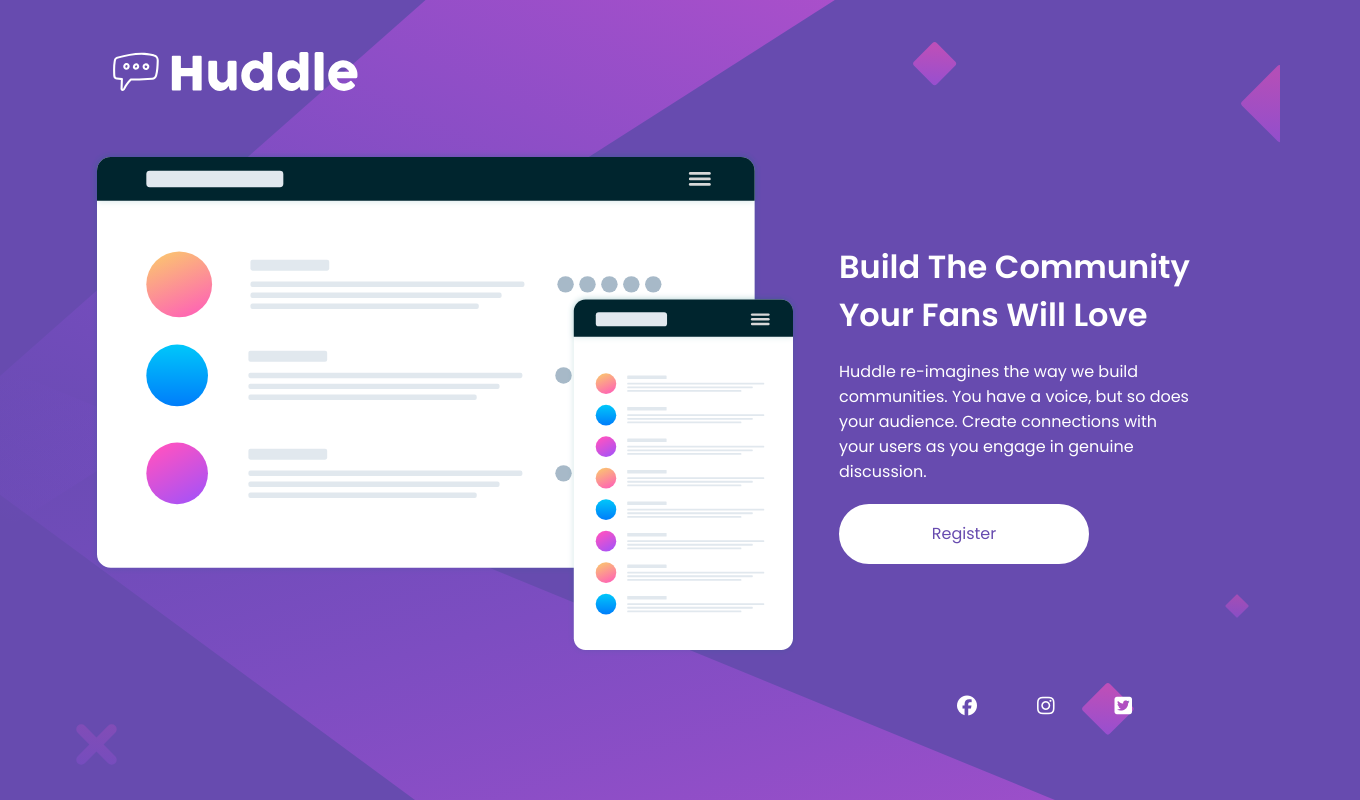
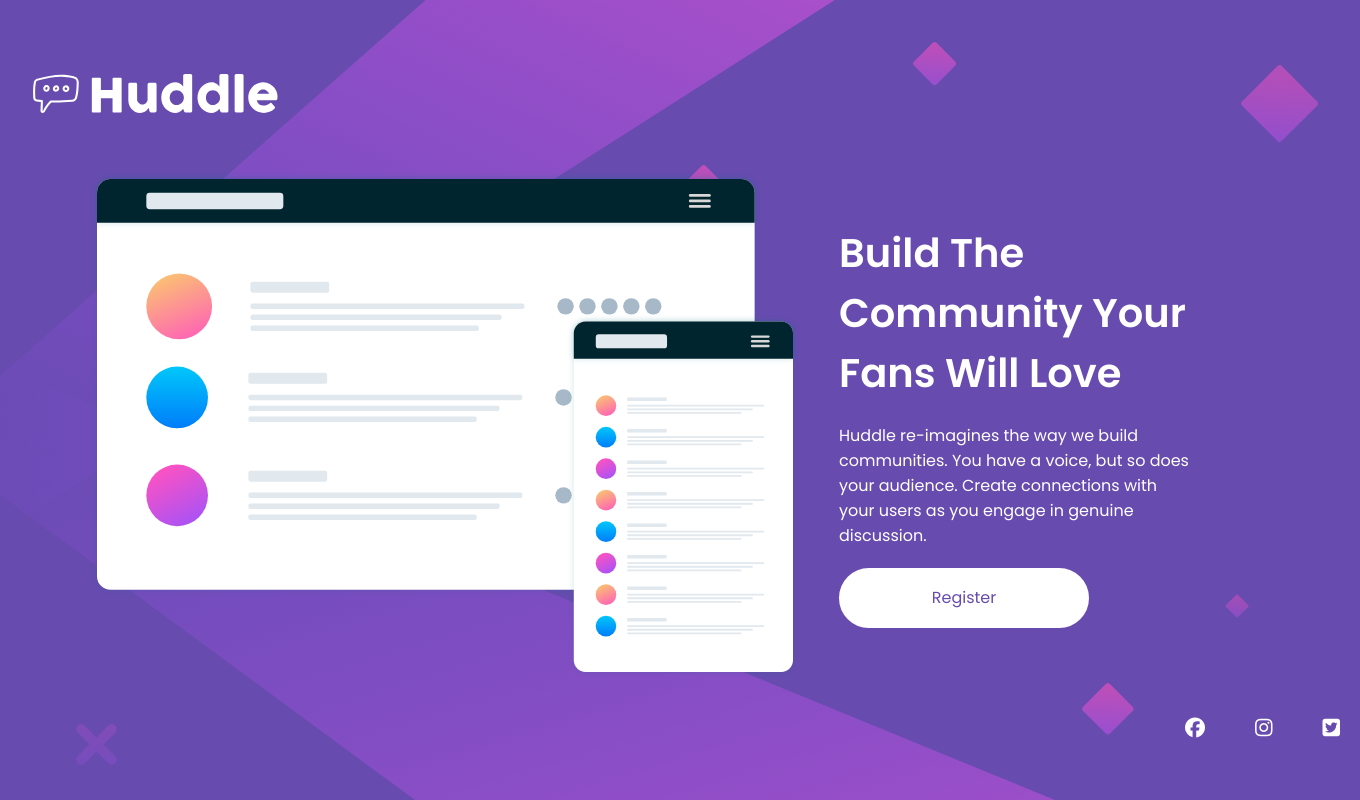
Before and after one commit to CriM1Nal1337/desafio-html-css-avancado, a plain HTML site: page index.html in a window 1280 px wide. Shown: the whole page, 1360 px wide, since content can reach past the window. Drawn offline with Linux system fonts and the light colour scheme.

Commit message:
style-1.1

```diff
--- a/src/css/style.css
+++ b/src/css/style.css
@@ -5,16 +5,28 @@ body{
     font-family: 'Poppins', sans-serif;
     font-weight: 400;
     height: 100vh;
+    display: flex;
+    justify-content: center;
+    flex-direction: column;
+    align-items: center;
 }
 
 .header{
+    max-width: 1440px;
+    width: 1440px;
     height: 150px;
     display: flex;
     align-items: center;
+    justify-content: flex-start;
 }
 
 .header a{
     padding: 0px 100px;
+}
+
+.main{
+    max-width: 1440px;
+    align-self: center;
 }
 
 .main .container{
@@ -32,6 +44,7 @@ body{
 
 .container h1{
     font-weight: 600;
+    font-size: 40px;
 }
 
 .main .container .about{
@@ -61,12 +74,13 @@ body{
 }
 
 .footer{
+    max-width: 1440px;
+    width: 1440px;
     display: flex;
     justify-content: flex-end;
     align-items: center;
     height: 100px;
-    gap: 20px;
-    margin-right: 10%;
+    gap: 10px;
 }
 
 .footer a{
@@ -75,3 +89,7 @@ body{
     margin: 20px;
     color: #fff;
 }
+
+.footer a:hover{
+    color: hsl(300, 69%, 71%);
+}
```
